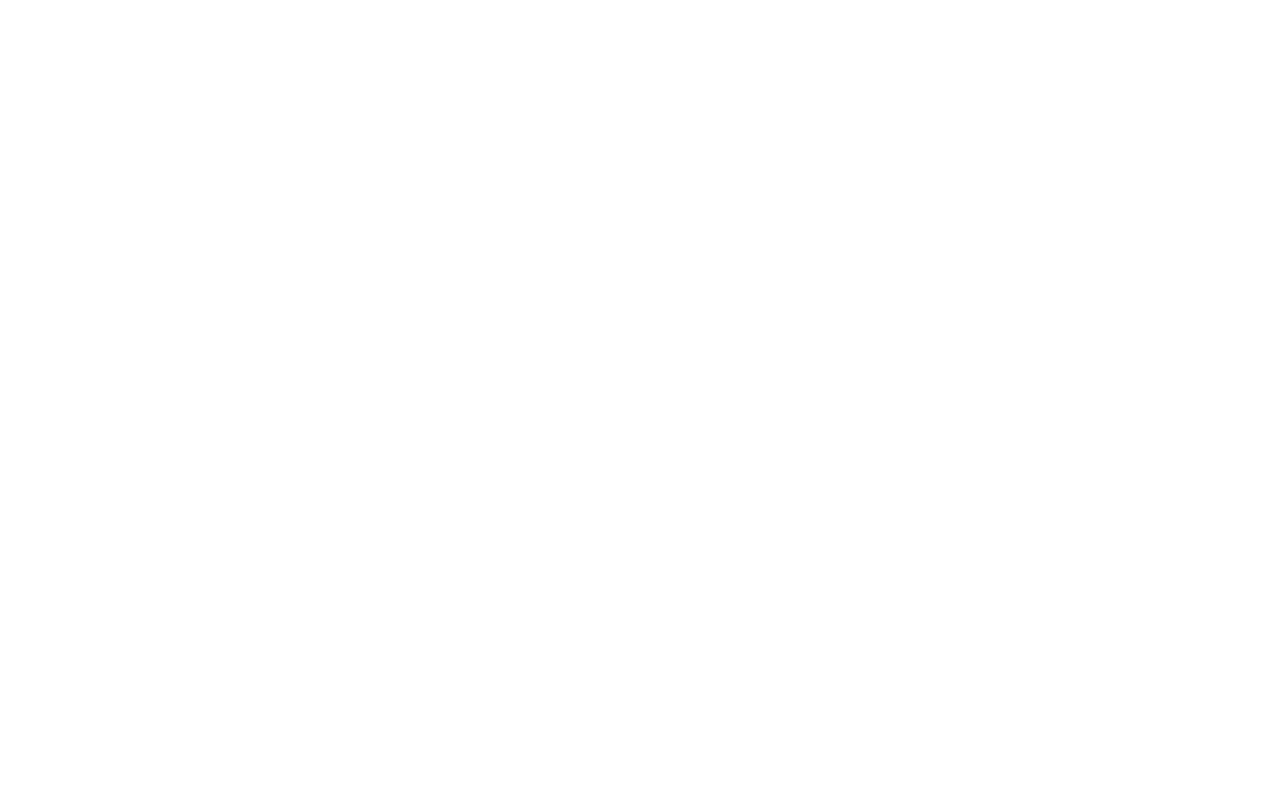
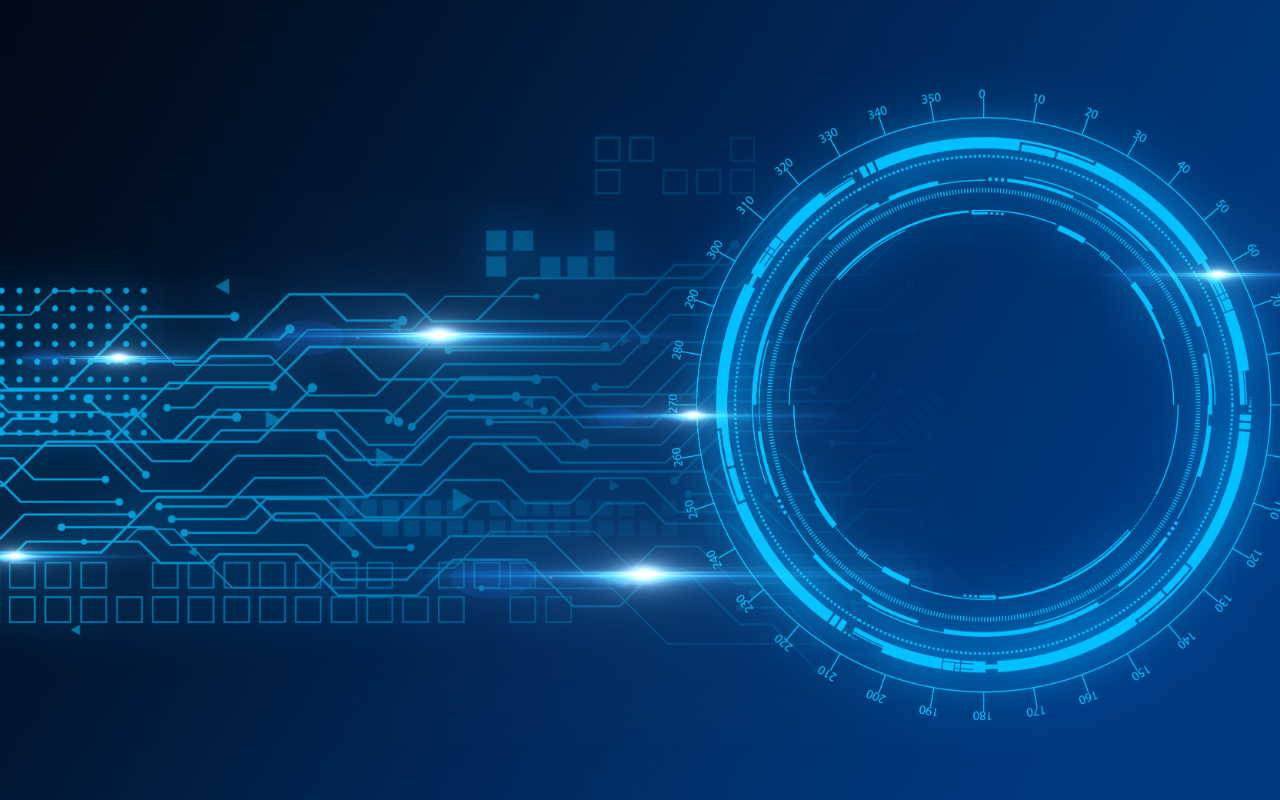
Before and after one commit to cbjn/vue-element-pro, a Vue app: page /#/login in a window 1280 px wide. Built offline with nearby package versions, Linux system fonts and the light colour scheme.

Commit message:
增加登录背景

```diff
--- a/src/App.vue
+++ b/src/App.vue
@@ -16,5 +16,6 @@
   font-family: Avenir, Helvetica, Arial, sans-serif;
   -webkit-font-smoothing: antialiased;
   -moz-osx-font-smoothing: grayscale;
+  height: 100%;
 }
 </style>
--- /dev/null
+++ b/src/assets/global.css
@@ -0,0 +1,7 @@
+html,
+body,
+#app {
+    height: 100%;
+    margin: 0;
+    padding: 0;
+}
--- a/src/main.js
+++ b/src/main.js
@@ -5,9 +5,11 @@
 import store from '@/store'
 import router from '@/router'
 
+import "assets/global.css"
 Vue.config.productionTip = false
 
 Vue.use(ElementUI)
+
 
 new Vue({
     store,
--- a/src/views/login/index.vue
+++ b/src/views/login/index.vue
@@ -1,6 +1,6 @@
 <!--  -->
 <template>
-  <div>
+  <div class="login">
 
   </div>
 </template>
@@ -15,5 +15,9 @@
 </script>
 
 <style  scoped>
-
+.login{
+  height: 100%;
+  background: url("~@/assets/img/login_bg.jpg") center no-repeat;
+    background-size: cover;
+}
 </style>
```
Also changed, not shown: src/assets/img/login_bg.jpg (added), 1 other file (tests, documents, lock files or other folders).
